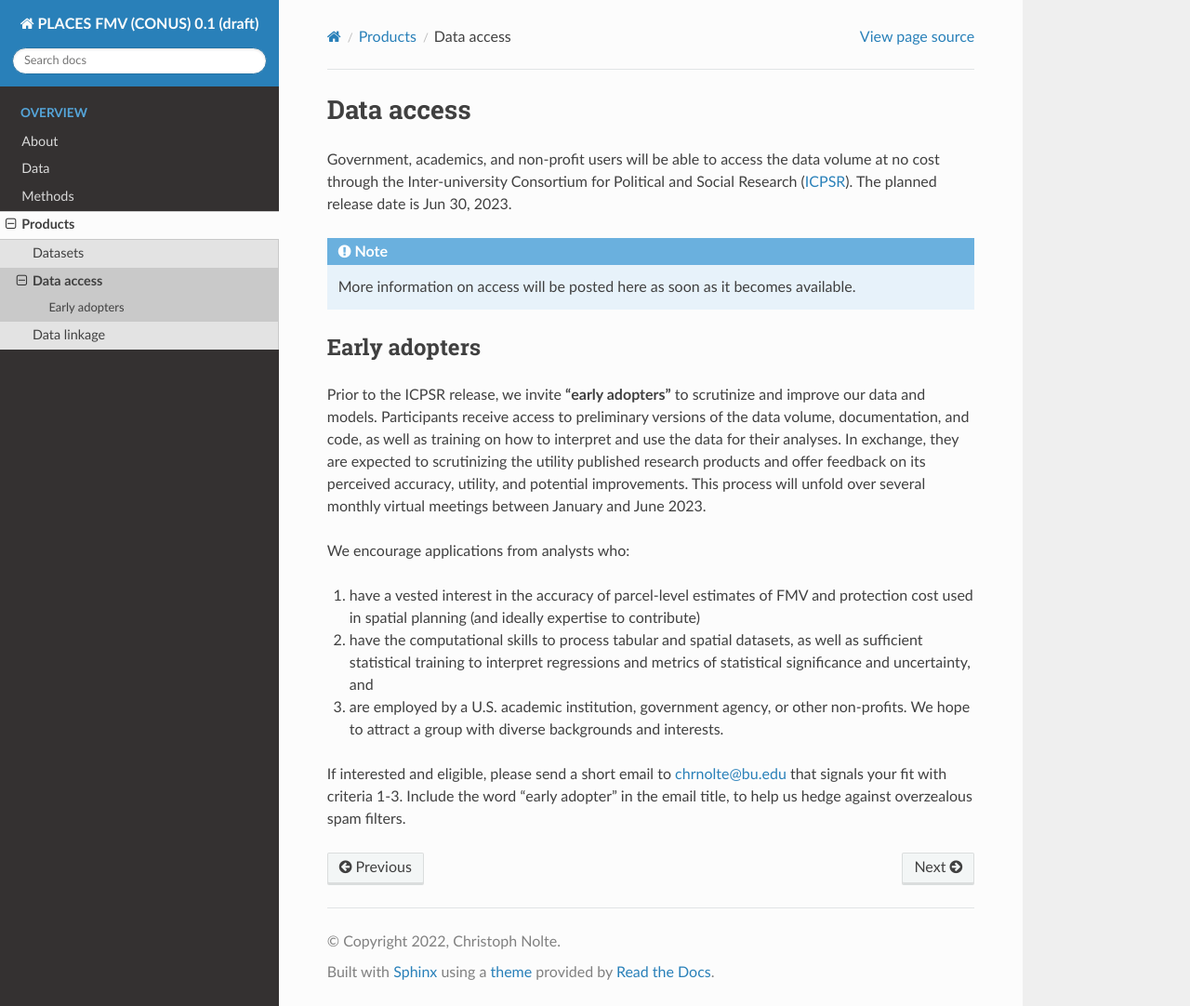
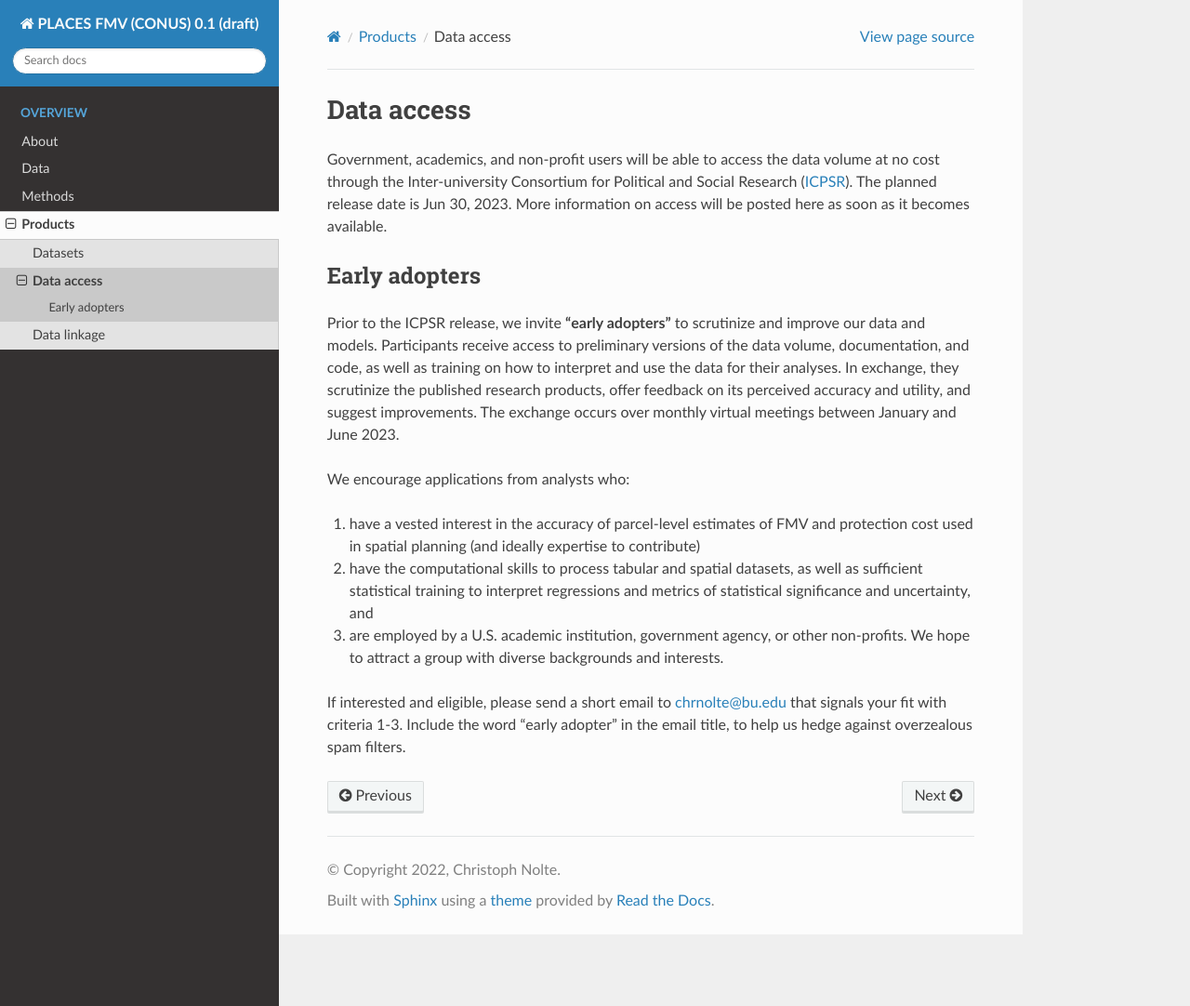
Before and after one commit to chrnolte/places-conus, a Sphinx documentation site: the page built from docs/products/access.rst, in a window 1280 px wide and 1082 px high. Shown: the whole window at 93% size. Built offline with Sphinx 7.4.7 and the Read the Docs theme 2.0.0, drawn with Linux system fonts in a browser that asks for light colours.

Commit message:
Last update before early adopter workshop

```diff
--- a/docs/products/access.rst
+++ b/docs/products/access.rst
@@ -1,17 +1,13 @@
 Data access
 ===========
 
-Government, academics, and non-profit users will be able to access the data volume at no cost through the Inter-university Consortium for Political and Social Research (`ICPSR <https://www.icpsr.umich.edu/web/pages/>`_). The planned release date is Jun 30, 2023.
-
-.. note::
-
-   More information on access will be posted here as soon as it becomes available.
+Government, academics, and non-profit users will be able to access the data volume at no cost through the Inter-university Consortium for Political and Social Research (`ICPSR <https://www.icpsr.umich.edu/web/pages/>`_). The planned release date is Jun 30, 2023. More information on access will be posted here as soon as it becomes available.
 
 **************
 Early adopters
 **************
 
-Prior to the ICPSR release, we invite **“early adopters”** to scrutinize and improve our data and models. Participants receive access to preliminary versions of the data volume, documentation, and code, as well as training on how to interpret and use the data for their analyses. In exchange, they are expected to scrutinizing the utility published research products and offer feedback on its perceived accuracy, utility, and potential improvements. This process will unfold over several monthly virtual meetings between January and June 2023.
+Prior to the ICPSR release, we invite **“early adopters”** to scrutinize and improve our data and models. Participants receive access to preliminary versions of the data volume, documentation, and code, as well as training on how to interpret and use the data for their analyses. In exchange, they scrutinize the published research products, offer feedback on its perceived accuracy and utility, and suggest improvements. The exchange occurs over monthly virtual meetings between January and June 2023.
 
 We encourage applications from analysts who:
 
```
